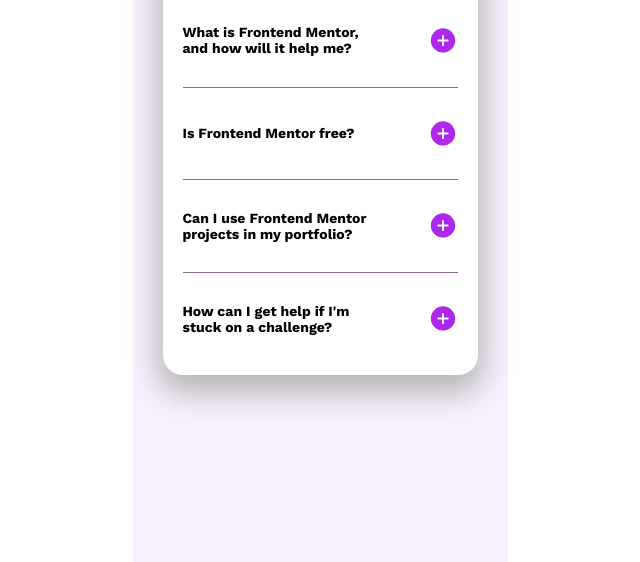
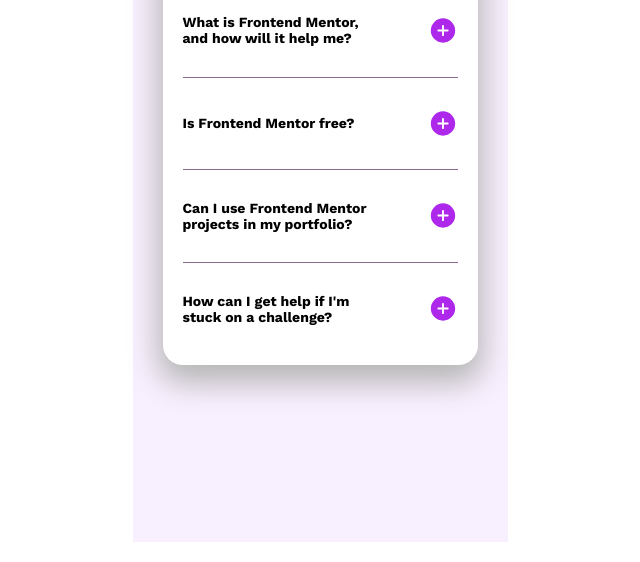
Before and after one commit to VitaliySaburdo/faq-accordion, a website built with Parcel: page src/index.html in a window 1280 px wide. Shown: the part 258-820 px from the top of the page, without its empty margins (320-960 px from the left). Built offline with nearby package versions, Linux system fonts and the light colour scheme.

Commit message:
fix container

```diff
--- a/src/sass/base/_container.scss
+++ b/src/sass/base/_container.scss
@@ -1,6 +1,6 @@
 .container {
   width: 375px;
-  height: 820px;
+  height: 100vh;
   margin-left: auto;
   margin-right: auto;
   @include centered-flex();
@@ -14,7 +14,6 @@
 
   @include mq(desk) {
     width: 1440px;
-    height: 900px;
     background-image: url(../assets/images/background-pattern-desktop.svg);
   }
 }
--- a/src/sass/layouts/_faq-section.scss
+++ b/src/sass/layouts/_faq-section.scss
@@ -1,7 +1,3 @@
-section {
-  @include section(140, 140);
-}
-
 .faq__container {
   background-color: var(--white);
   padding: 30px 20px 10px 20px;
```
